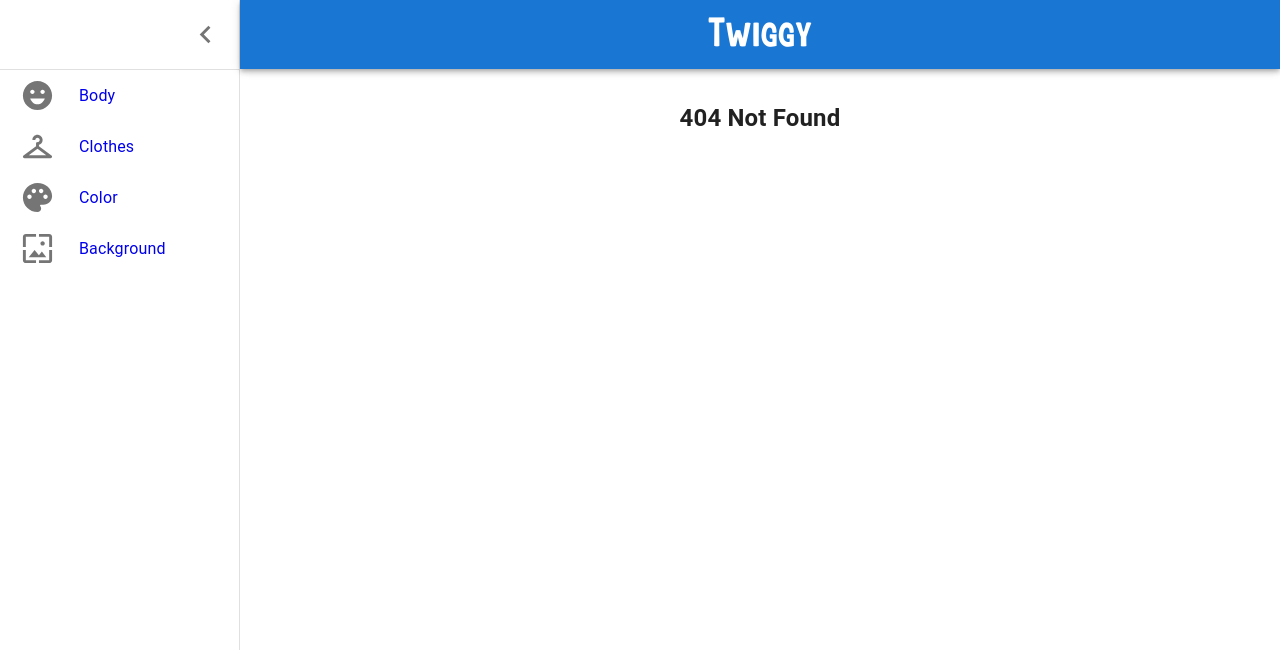
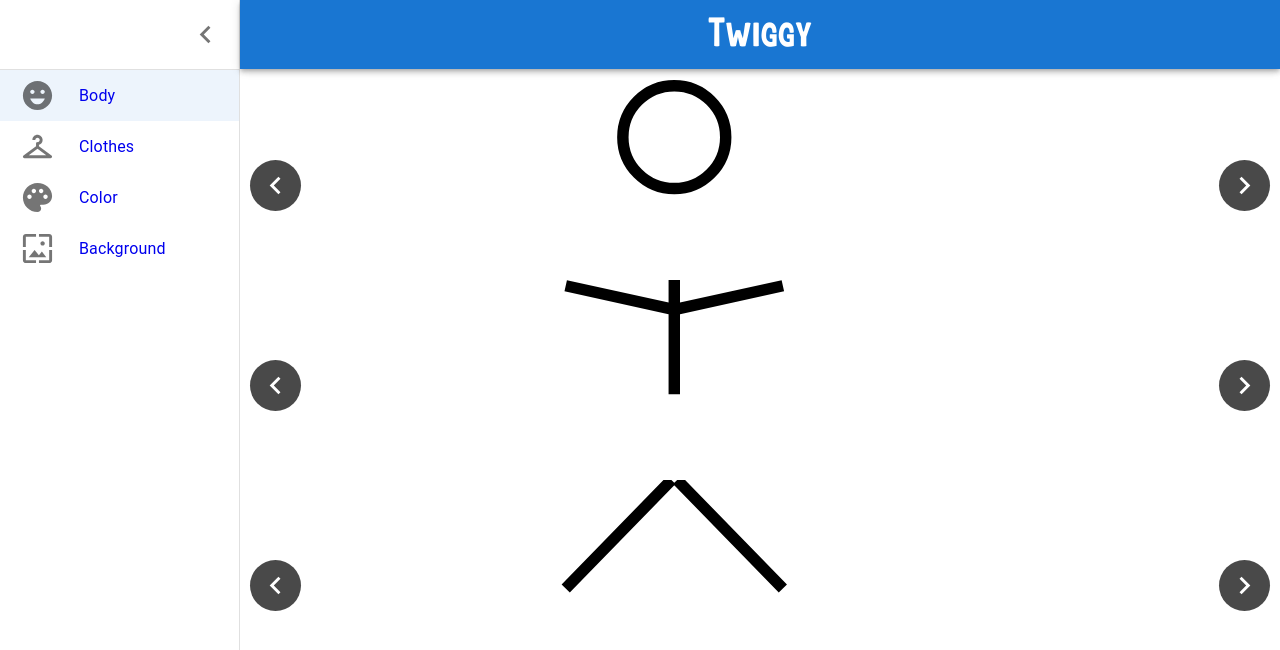
Before and after one commit to s-b-smith/twiggy, a React (Create React App) app in the folder twiggy-app/: page / in a window 1280 px wide. Before the commit this address had no page. Shown: the top 650 px of the page. Built offline with nearby package versions, Linux system fonts and the light colour scheme.

Commit message:
Setup in progress and 404 displays for corresponding page routes. Current functional Body page sticks when navigating to in progress pages. It's carousels are also deactivated when navigating to other pages

```diff
--- a/twiggy-app/src/App.tsx
+++ b/twiggy-app/src/App.tsx
@@ -3,31 +3,29 @@ import NavDrawer from './pages/NavDrawer';
 import theme from './theme';
 import EditorWrapper from './components/EditorWrapper';
 import { Route, Routes } from 'react-router';
-import BodyEditor from 'pages/body/BodyEditor';
+import EditorContent from 'components/EditorContent';
+
+export enum AppPaths {
+  Home = '',
+  Body = '/body',
+  Clothes = '/clothes',
+  Color = '/color',
+  Background = '/background'
+}
 
 const App = () => {
-  /*
-  TODO: Need to render all carousels at once on page load.
-        Each route will perform an action to set the active carousel
-  */
+  const validPaths = Object.values(AppPaths);
+
   return (
     <ThemeProvider theme={theme}>
       <CssBaseline />
       <NavDrawer />
       <Routes>
-        <Route
-          path="/"
-          element={<EditorWrapper />}
-          action={() => {
-            console.log('Test');
-          }}
-        >
-          <Route path="/body" element={<BodyEditor />} />
-          <Route path="/clothes" element={<h2>Not built yet</h2>} />
-          <Route path="/color" element={<h2>Not built yet</h2>} />
-          <Route path="/background" element={<h2>Not built yet</h2>} />
+        <Route path="/" element={<EditorWrapper />}>
+          {validPaths.map(path => (
+            <Route key={path} path={path} element={<EditorContent />} />
+          ))}
           <Route path="*" element={<h2>404 Not Found</h2>} />
-          <Route path="" element={<h2>404 Not Found</h2>} />
         </Route>
       </Routes>
     </ThemeProvider>
--- /dev/null
+++ b/twiggy-app/src/components/EditorContent.tsx
@@ -0,0 +1,17 @@
+import BackgroundEditor from 'pages/background/BackgroundEditor';
+import BodyEditor from 'pages/body/BodyEditor';
+import ClothesEditor from 'pages/clothes/ClothesEditor';
+import ColorEditor from 'pages/color/ColorEditor';
+
+const EditorContent = () => {
+  return (
+    <>
+      <BodyEditor />
+      <ClothesEditor />
+      <ColorEditor />
+      <BackgroundEditor />
+    </>
+  );
+};
+
+export default EditorContent;
--- a/twiggy-app/src/components/TwiggyCarousel.tsx
+++ b/twiggy-app/src/components/TwiggyCarousel.tsx
@@ -3,11 +3,14 @@ import { CarouselProps } from 'react-material-ui-carousel/dist/components/types'
 
 interface TwiggyCarouselProps extends CarouselProps {
   isNavDrawerOpen: boolean;
+  isEnabled?: boolean;
 }
 const TwiggyCarousel = (props: TwiggyCarouselProps) => (
   <Carousel
     autoPlay={false}
-    navButtonsAlwaysVisible={true}
+    navButtonsAlwaysVisible={props.isEnabled ?? true}
+    navButtonsAlwaysInvisible={!props.isEnabled}
+    swipe={props.isEnabled ?? true}
     animation="slide"
     duration={500}
     indicators={false}
--- /dev/null
+++ b/twiggy-app/src/hooks/active-editor-hooks.ts
@@ -0,0 +1,36 @@
+import { AppPaths } from 'App';
+import { useLocation } from 'react-router';
+
+// TODO: Look into latest lazy export update
+export enum Editors {
+  Body,
+  Clothes,
+  Color,
+  Background,
+  None
+}
+
+export const useGetActiveEditor = (): Editors => {
+  const { pathname: currentPath } = useLocation();
+
+  switch (currentPath) {
+    case AppPaths.Home:
+    case '/':
+    case AppPaths.Body:
+      return Editors.Body;
+    case AppPaths.Clothes:
+      return Editors.Clothes;
+    case AppPaths.Color:
+      return Editors.Color;
+    case AppPaths.Background:
+      return Editors.Background;
+    default:
+      return Editors.None;
+  }
+};
+
+export const useIsEditorActive = (editor: Editors): boolean => {
+  const activeEditor = useGetActiveEditor();
+
+  return editor === activeEditor;
+};
--- a/twiggy-app/src/pages/NavDrawer.tsx
+++ b/twiggy-app/src/pages/NavDrawer.tsx
@@ -27,8 +27,10 @@ import {
   styled,
   useTheme
 } from '@mui/material';
+import { AppPaths } from 'App';
+import { useGetActiveEditor } from 'hooks/active-editor-hooks';
 import { useAppDispatch, useAppSelector } from 'hooks/react-redux-hooks';
-import { Link, useLocation } from 'react-router';
+import { Link } from 'react-router';
 import { setIsOpen } from 'store/navBarSlice';
 
 const drawerOptions = ['Body', 'Clothes', 'Color', 'Background'];
@@ -108,8 +110,7 @@ const NavDrawer = () => {
   const theme = useTheme();
   const { isOpen: isNavDrawerOpen } = useAppSelector(state => state.navBar);
   const dispatch = useAppDispatch();
-  const location = useLocation();
-  const currentPath = location.pathname;
+  const activeEditor = useGetActiveEditor();
 
   const handleDrawerOpen = () => {
     dispatch(setIsOpen(true));
@@ -121,29 +122,15 @@ const NavDrawer = () => {
   const getNavLink = (index: number): string => {
     switch (index) {
       case 0:
-        return '/body';
+        return AppPaths.Body;
       case 1:
-        return '/clothes';
+        return AppPaths.Clothes;
       case 2:
-        return '/color';
+        return AppPaths.Color;
       case 3:
-        return '/background';
+        return AppPaths.Background;
       default:
-        return '/';
-    }
-  };
-  const isNavButtonSelected = (index: number) => {
-    switch (currentPath) {
-      case '/body':
-        return index === 0;
-      case '/clothes':
-        return index === 1;
-      case '/color':
-        return index === 2;
-      case '/background':
-        return index === 3;
-      default:
-        return false;
+        return AppPaths.Home;
     }
   };
   const getNavIcon = (index: number) => {
@@ -223,7 +210,7 @@ const NavDrawer = () => {
                     justifyContent: isNavDrawerOpen ? 'initial' : 'center',
                     px: 2.5
                   }}
-                  selected={isNavButtonSelected(index)}
+                  selected={index === activeEditor}
                 >
                   <ListItemIcon
                     sx={{
--- /dev/null
+++ b/twiggy-app/src/pages/background/BackgroundEditor.tsx
@@ -0,0 +1,28 @@
+import Canvas from 'components/Canvas';
+import TwiggyCarousel from 'components/TwiggyCarousel';
+import {
+  drawCircleHead,
+  drawOvalHorizontalHead,
+  drawOvalVerticalHead,
+  drawSquareHead
+} from '../../shapes/heads';
+import { drawCircleTorso, drawOvalTorso, drawStickTorso } from '../../shapes/torsos';
+import { drawRoundLegs, drawRoundSkinnyLegs, drawStickLegs } from '../../shapes/legs';
+import { useAppSelector } from 'hooks/react-redux-hooks';
+import { Editors, useIsEditorActive } from 'hooks/active-editor-hooks';
+import { useEffect } from 'react';
+
+const BackgroundEditor = () => {
+  const { isOpen: isNavDrawerOpen } = useAppSelector(state => state.navBar);
+  const isEditorActive = useIsEditorActive(Editors.Background);
+
+  useEffect(() => {
+    if (isEditorActive) {
+      alert('Not built yet');
+    }
+  }, [isEditorActive]);
+
+  return <></>;
+};
+
+export default BackgroundEditor;
--- a/twiggy-app/src/pages/body/BodyEditor.tsx
+++ b/twiggy-app/src/pages/body/BodyEditor.tsx
@@ -9,24 +9,26 @@ import {
 import { drawCircleTorso, drawOvalTorso, drawStickTorso } from '../../shapes/torsos';
 import { drawRoundLegs, drawRoundSkinnyLegs, drawStickLegs } from '../../shapes/legs';
 import { useAppSelector } from 'hooks/react-redux-hooks';
+import { Editors, useIsEditorActive } from 'hooks/active-editor-hooks';
 
 const BodyEditor = () => {
   const { isOpen: isNavDrawerOpen } = useAppSelector(state => state.navBar);
+  const isEditorActive = useIsEditorActive(Editors.Body);
 
   return (
     <>
-      <TwiggyCarousel isNavDrawerOpen={isNavDrawerOpen}>
+      <TwiggyCarousel isNavDrawerOpen={isNavDrawerOpen} isEnabled={isEditorActive}>
         <Canvas draw={drawCircleHead} />
         <Canvas draw={drawOvalVerticalHead} />
         <Canvas draw={drawOvalHorizontalHead} />
         <Canvas draw={drawSquareHead} />
       </TwiggyCarousel>
-      <TwiggyCarousel isNavDrawerOpen={isNavDrawerOpen}>
+      <TwiggyCarousel isNavDrawerOpen={isNavDrawerOpen} isEnabled={isEditorActive}>
         <Canvas draw={drawStickTorso} />
         <Canvas draw={drawOvalTorso} />
         <Canvas draw={drawCircleTorso} />
       </TwiggyCarousel>
-      <TwiggyCarousel isNavDrawerOpen={isNavDrawerOpen}>
+      <TwiggyCarousel isNavDrawerOpen={isNavDrawerOpen} isEnabled={isEditorActive}>
         <Canvas draw={drawStickLegs} />
         <Canvas draw={drawRoundLegs} />
         <Canvas draw={drawRoundSkinnyLegs} />
--- /dev/null
+++ b/twiggy-app/src/pages/clothes/ClothesEditor.tsx
@@ -0,0 +1,28 @@
+import Canvas from 'components/Canvas';
+import TwiggyCarousel from 'components/TwiggyCarousel';
+import {
+  drawCircleHead,
+  drawOvalHorizontalHead,
+  drawOvalVerticalHead,
+  drawSquareHead
+} from '../../shapes/heads';
+import { drawCircleTorso, drawOvalTorso, drawStickTorso } from '../../shapes/torsos';
+import { drawRoundLegs, drawRoundSkinnyLegs, drawStickLegs } from '../../shapes/legs';
+import { useAppSelector } from 'hooks/react-redux-hooks';
+import { useEffect } from 'react';
+import { Editors, useIsEditorActive } from 'hooks/active-editor-hooks';
+
+const ClothesEditor = () => {
+  const { isOpen: isNavDrawerOpen } = useAppSelector(state => state.navBar);
+  const isEditorActive = useIsEditorActive(Editors.Clothes);
+
+  useEffect(() => {
+    if (isEditorActive) {
+      alert('Not built yet');
+    }
+  }, [isEditorActive]);
+
+  return <></>;
+};
+
+export default ClothesEditor;
--- /dev/null
+++ b/twiggy-app/src/pages/color/ColorEditor.tsx
@@ -0,0 +1,28 @@
+import Canvas from 'components/Canvas';
+import TwiggyCarousel from 'components/TwiggyCarousel';
+import {
+  drawCircleHead,
+  drawOvalHorizontalHead,
+  drawOvalVerticalHead,
+  drawSquareHead
+} from '../../shapes/heads';
+import { drawCircleTorso, drawOvalTorso, drawStickTorso } from '../../shapes/torsos';
+import { drawRoundLegs, drawRoundSkinnyLegs, drawStickLegs } from '../../shapes/legs';
+import { useAppSelector } from 'hooks/react-redux-hooks';
+import { Editors, useIsEditorActive } from 'hooks/active-editor-hooks';
+import { useEffect } from 'react';
+
+const ColorEditor = () => {
+  const { isOpen: isNavDrawerOpen } = useAppSelector(state => state.navBar);
+  const isEditorActive = useIsEditorActive(Editors.Color);
+
+  useEffect(() => {
+    if (isEditorActive) {
+      alert('Not built yet');
+    }
+  }, [isEditorActive]);
+
+  return <></>;
+};
+
+export default ColorEditor;
```
